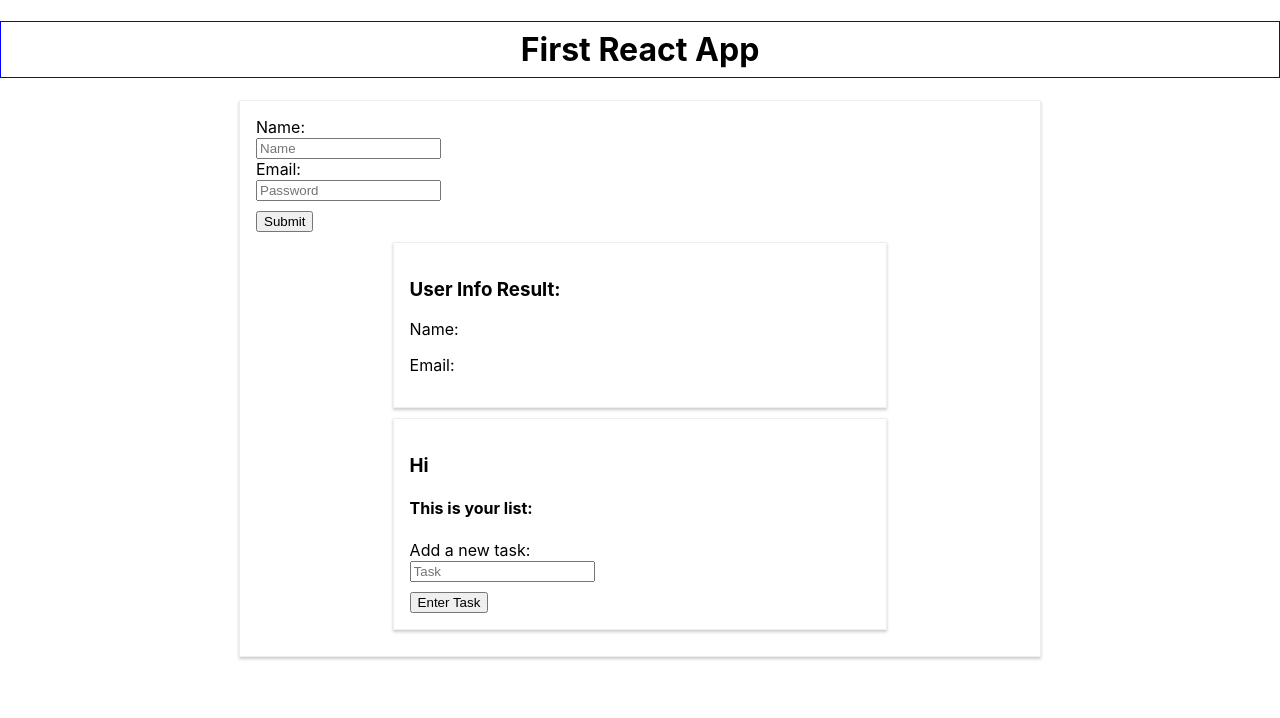
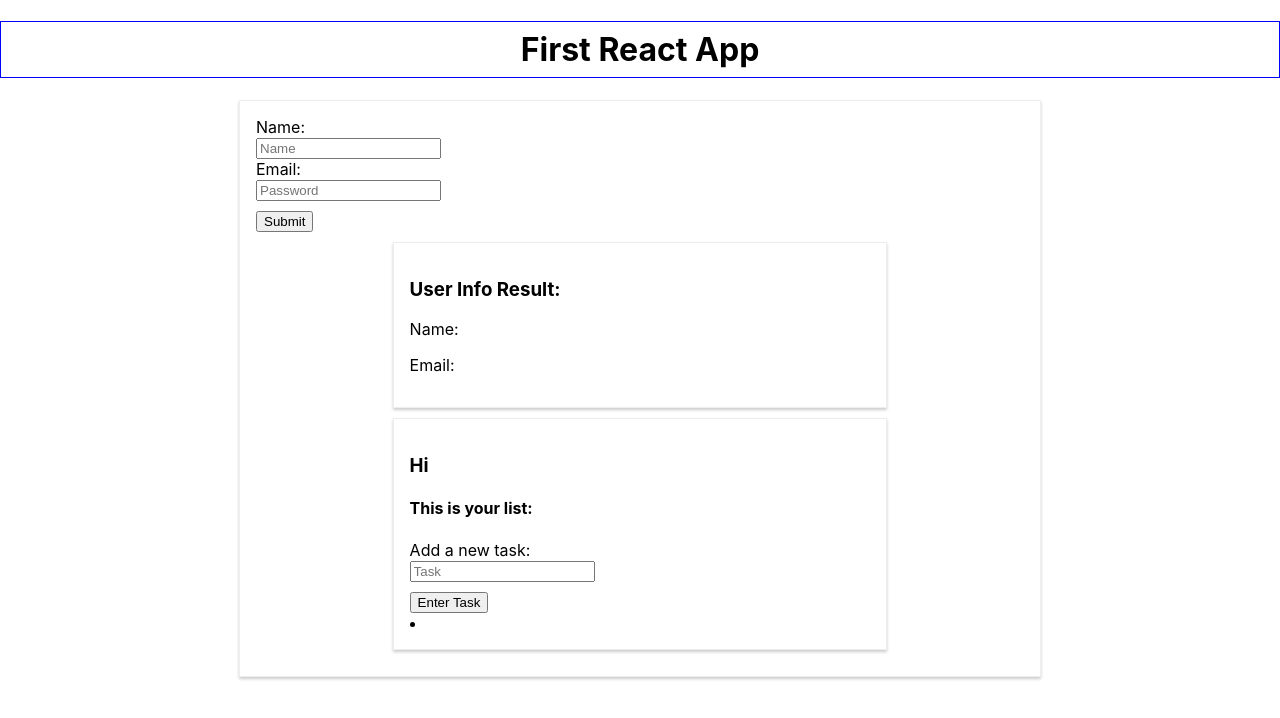
Before and after one commit to filipecamargos/React-User-Data-Processor, a React (Create React App) app: page / in a window 1280 px wide. Both pictures are taken after a click on the button "Enter Task". Shown: the top 718 px of the page. Built offline with nearby package versions, Linux system fonts and the light colour scheme.

Commit message:
List of task displyed to the DOm

```diff
--- a/src/User/TaskList.js
+++ b/src/User/TaskList.js
@@ -7,18 +7,34 @@ import './User.css';
 //Create a component
 const TaskList = (props) => {
 
-    var listOfTask = [...props.taskList];
-    return (
+    //Get the list from the props
+    var taskList = props.task.task.taskList;
+
+    //Create varaible that will hold the EJX list
+    let listOfTaks  = null;
+
+    //If the list is not empty set the resturns
+    if(taskList.length > 0) {
+        listOfTaks = (
+            <div>
+                {props.task.task.taskList.map((task, index) => {
+                    return (
+                        <div>
+                                <li>{task}</li>
+
+                        </div>
+                    );
+                })}
+            </div>
+        )
+    }
+
+    //return the EJX list
+    return(
         <div>
-            {listOfTask.map((task, index) => {
-                {console.log(task)}
-                <div>
-                    <li>{task}</li>
-                </div>
-            })
-            }
+            {listOfTaks}
         </div>
-    );
+    )
 }
 
 
--- a/src/User/UserMenu.js
+++ b/src/User/UserMenu.js
@@ -64,7 +64,7 @@ const UserMenu = (props) => {
                 <br/>
                 <button onClick={addTask}>Enter Task</button>
                 <TaskList
-                    taskList={menuState.task.taskList}
+                    task={menuState}
                 />
         </div>
 
```
